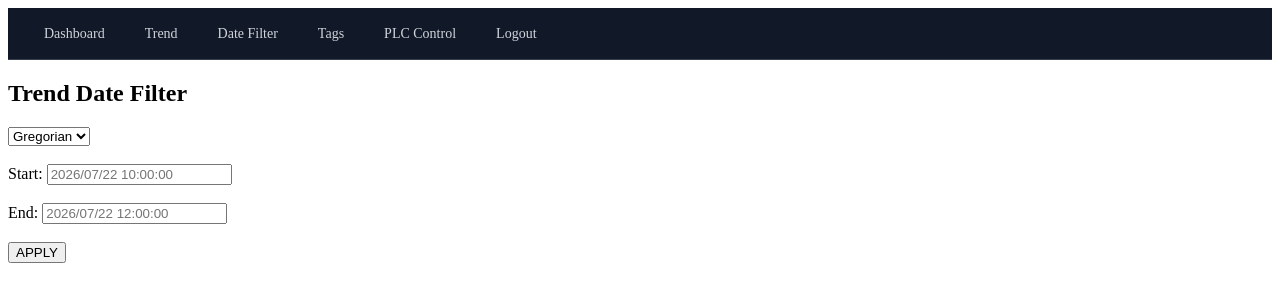
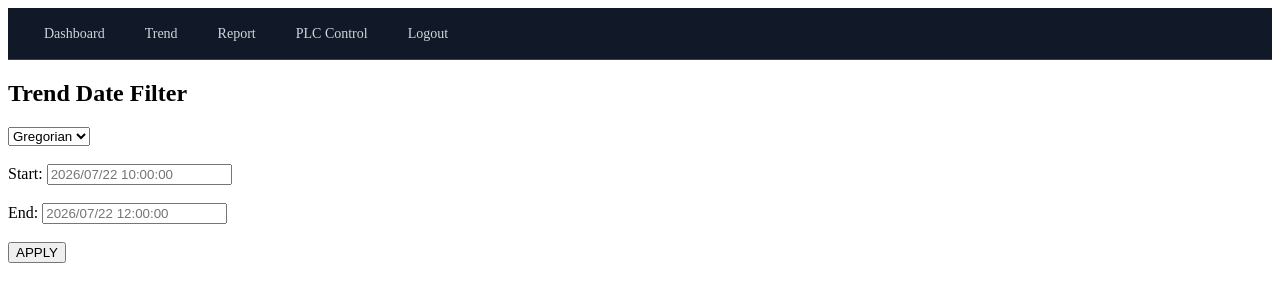
Before and after one commit to SaeedHotshotBj/SCADA_Flow, a Flask app: page /date_filter in a window 1280 px wide. Shown: the top 300 px of the page. Run offline with Flask 3, Linux system fonts and the light colour scheme; the visitor is signed in with stand-in values (Sample User, id 1); data that the repository does not hold is empty; parts of the project's set-up code (start-up, migrations or seed data) failed here and were passed over.

Commit message:
Replace Tags and Date Filter tabs with Report

```diff
--- a/templates/nav.html
+++ b/templates/nav.html
@@ -4,9 +4,7 @@
 
     <a href="/trend">Trend</a>
 
-    <a href="/date_filter">Date Filter</a>
-
-    <a href="/tags">Tags</a>
+    <a href="/date_filter">Report</a>
 
     <a href="/plc_control">PLC Control</a>
 
```
